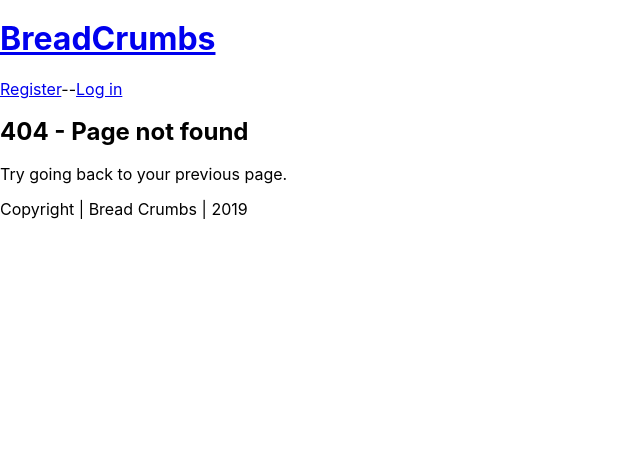
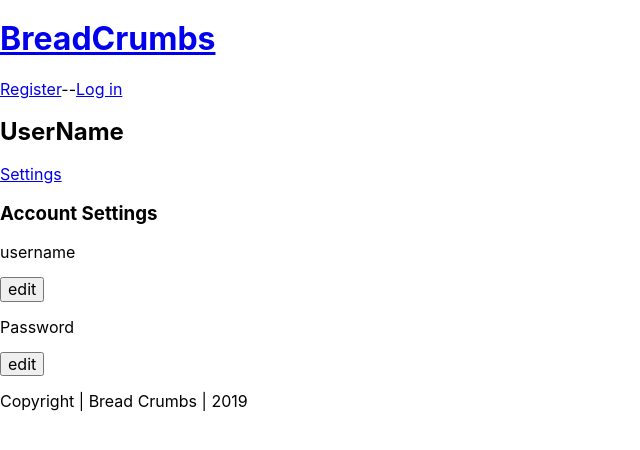
Before and after one commit to thinkful-ei-gecko/BreadCrumbs-Client, a React (Create React App) app: page /userpage in a window 1280 px wide. Before the commit this address had no page. Shown: the top 450 px of the page, without its empty margins (0-640 px from the left). Built offline with nearby package versions, Linux system fonts and the light colour scheme.

Commit message:
added userpage and saved articles component

```diff
--- a/src/components/App/App.js
+++ b/src/components/App/App.js
@@ -6,6 +6,8 @@ import LandingPageRoute from '../../routes/LandingPageRoute/LandingPageRoute';
 import LoginPage from '../../routes/LoginPage/LoginPage';
 import RegistrationPage from '../../routes/RegistrationPage/RegistrationPage';
 import PublicRoute from '../../routes/PublicRoute/PublicRoute';
+import UserPage from '../UserPage/UserPage';
+import Savedarticles from '../SavedArticles/SavedArticles'
 import NotFoundPage from '../../routes/NotFoundPage/NotFoundPage';
 
 export default class App extends Component {
@@ -21,6 +23,8 @@ export default class App extends Component {
             <Route exact path={'/'} component={LandingPageRoute} />
             <PublicRoute path={'/login'} component={LoginPage}/>
             <PublicRoute path={'/register'} component={RegistrationPage}/>
+            <Route path={'/userpage'} component={UserPage}></Route>
+            <Route path={'/savedarticles'} component={Savedarticles}></Route>
             <Route component={NotFoundPage} />
           </Switch>
         <footer>
--- /dev/null
+++ b/src/components/SavedArticles/SavedArticles.js
@@ -0,0 +1,18 @@
+import React, { Component } from 'react'
+
+
+export default class UserPage extends Component {
+  render() {
+    return (
+      <div>
+        <h2>Saved Articles</h2>
+        <div>Aricle1</div>
+        <div>Aricle2</div>
+        <div>Aricle3</div>
+        <div>Aricle4</div>
+        <div>Aricle5</div>
+
+      </div>
+    )
+  }
+}
--- /dev/null
+++ b/src/components/UserPage/UserPage.js
@@ -0,0 +1,18 @@
+import React, { Component } from 'react'
+import { Link } from "react-router-dom";
+
+export default class UserPage extends Component {
+  render() {
+    return (
+      <div>
+        <h2>UserName</h2>
+        <Link to='/settings'>Settings</Link>
+        <h3>Account Settings</h3>
+        <p>username</p>
+        <button>edit</button>
+        <p>Password</p>
+        <button>edit</button>
+      </div>
+    )
+  }
+}
```
